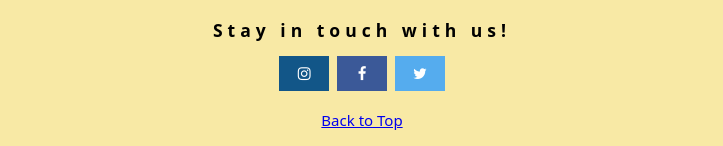
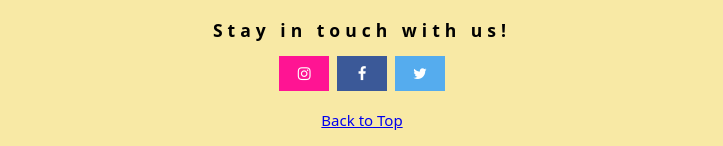
Before and after one commit to erenaci/K.A.R.E, a plain HTML site: page faq.html in a window 1280 px wide. Shown: the part 946-1092 px from the top of the page, without its empty margins (278-1001 px from the left). Drawn offline with nearby package versions, Linux system fonts and the light colour scheme.

Commit message:
Update StyleSheet.css

```diff
--- a/StyleSheet.css
+++ b/StyleSheet.css
@@ -260,7 +260,7 @@ img:hover {
 }
 
 .fa-instagram {
-    background: #125688;
+    background: #FF1493;
     color: white;
 }
 
```
